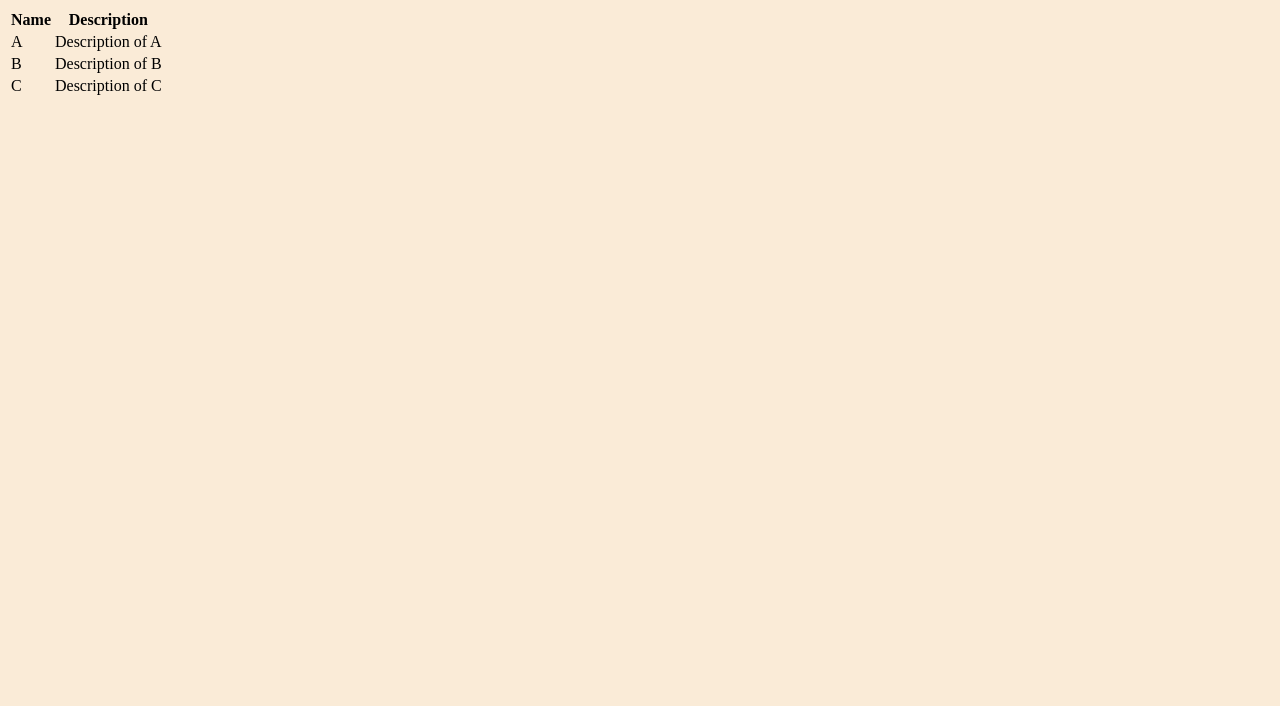
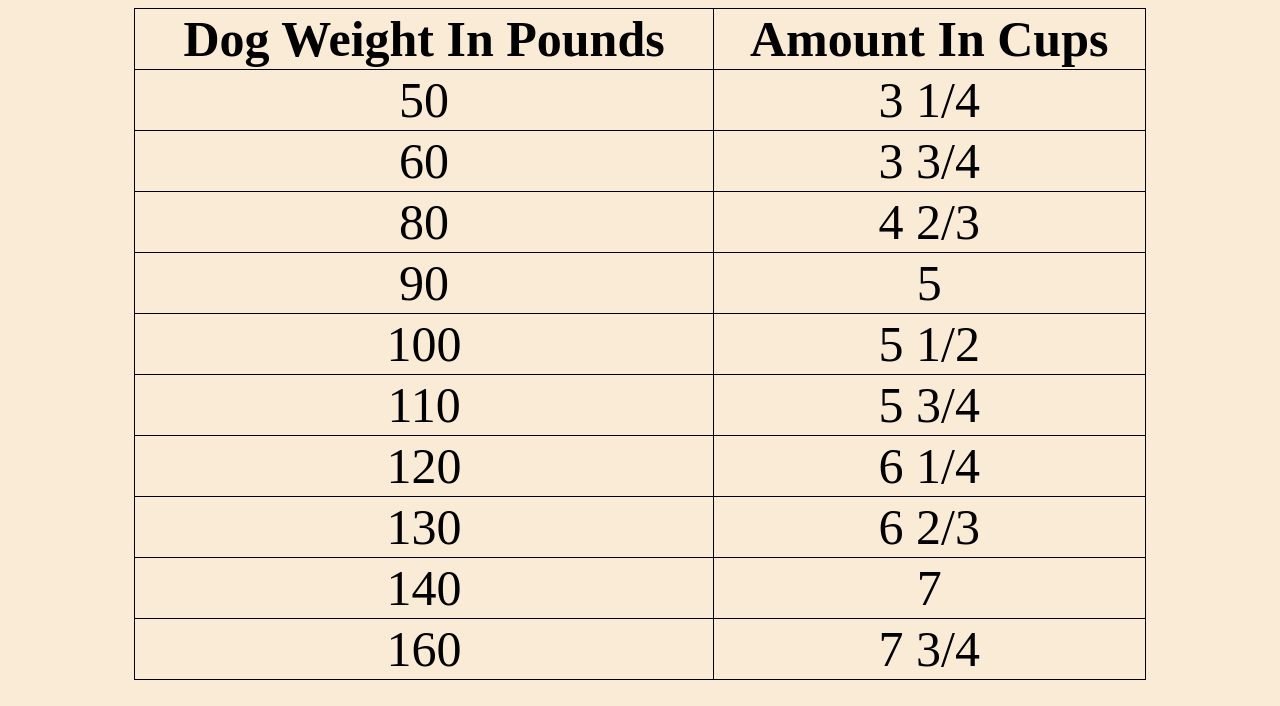
Before and after one commit to alamogeorge/HTML2, a plain HTML site: page Tables/amounts.html in a window 1280 px wide. Drawn offline with Linux system fonts and the light colour scheme.

Commit message:
table edits

```diff
--- a/Tables/amounts.html
+++ b/Tables/amounts.html
@@ -3,25 +3,62 @@
 <head>
 <meta charset="utf-8">
 <title>amounts</title>
+	<style>
+table, th, td {
+  border: 1px solid black;
+  border-collapse: collapse;
+}
+table.center {
+  margin-left:auto;
+  margin-right:auto;
+}
+</style>
 </head>
-
 <body style="background-color:antiquewhite;">
-	 <table>
+	 <table style="font-size: 50px" class="center" width="80%">
   <tr>
-    <th>Name</th>
-    <th>Description</th>
+    <th>Dog Weight In Pounds</th>
+    <th>Amount In Cups</th>
   </tr>
   <tr>
-    <td>A</td>
-    <td>Description of A</td>
+    <td style="text-align:center">50</td>
+    <td style="text-align:center">3 1/4</td>
   </tr>
   <tr>
-    <td>B</td>
-    <td>Description of B</td>
+    <td style="text-align:center">60</td>
+    <td style="text-align:center">3 3/4</td>
   </tr>
   <tr>
-	<td>C</td>
-    <td>Description of C</td>
+	<td style="text-align:center">80</td>
+    <td style="text-align:center">4 2/3</td>
+  </tr>
+    <tr>
+    <td style="text-align:center">90</td>
+    <td style="text-align:center">5</td>
+  </tr>
+  <tr>
+	<td style="text-align:center">100</td>
+    <td style="text-align:center">5 1/2</td>
+  </tr>
+  <tr>
+    <td style="text-align:center">110</td>
+    <td style="text-align:center">5 3/4</td>
+  </tr>
+  <tr>
+    <td style="text-align:center">120</td>
+    <td style="text-align:center">6 1/4</td>
+  </tr>
+  <tr>
+	<td style="text-align:center">130</td>
+    <td style="text-align:center">6 2/3</td>
+  </tr>
+  <tr>
+    <td style="text-align:center">140</td>
+    <td style="text-align:center">7</td>
+  </tr>
+  <tr>
+    <td style="text-align:center">160</td>
+    <td style="text-align:center">7 3/4</td>
   </tr>
 </table>
 </body>
```
